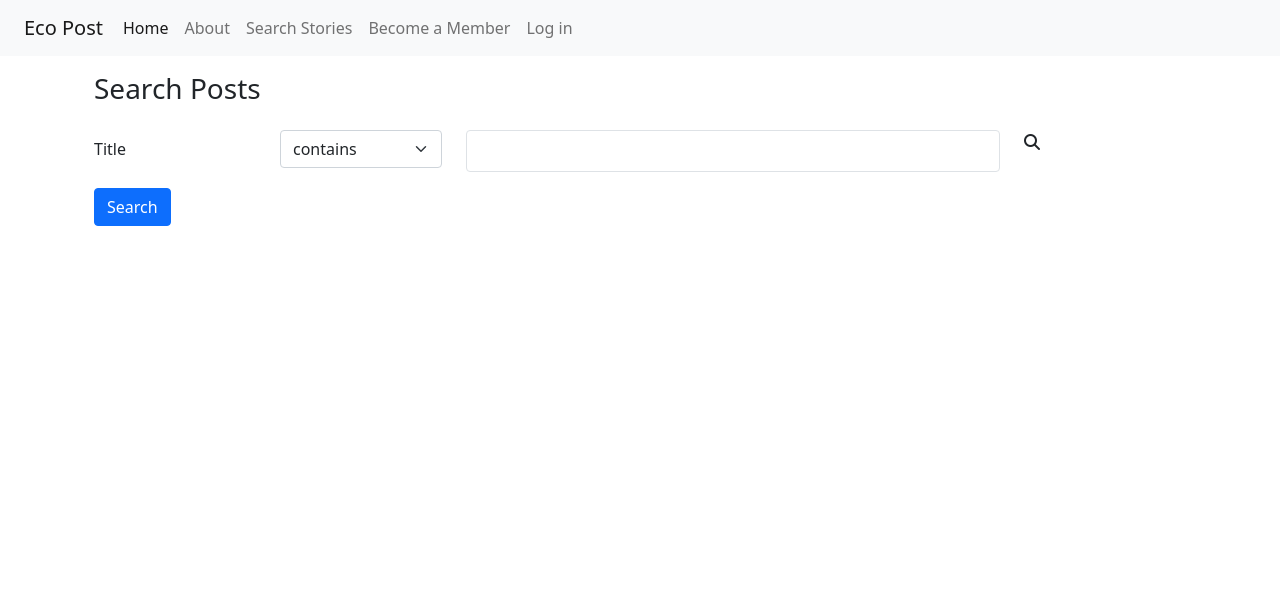
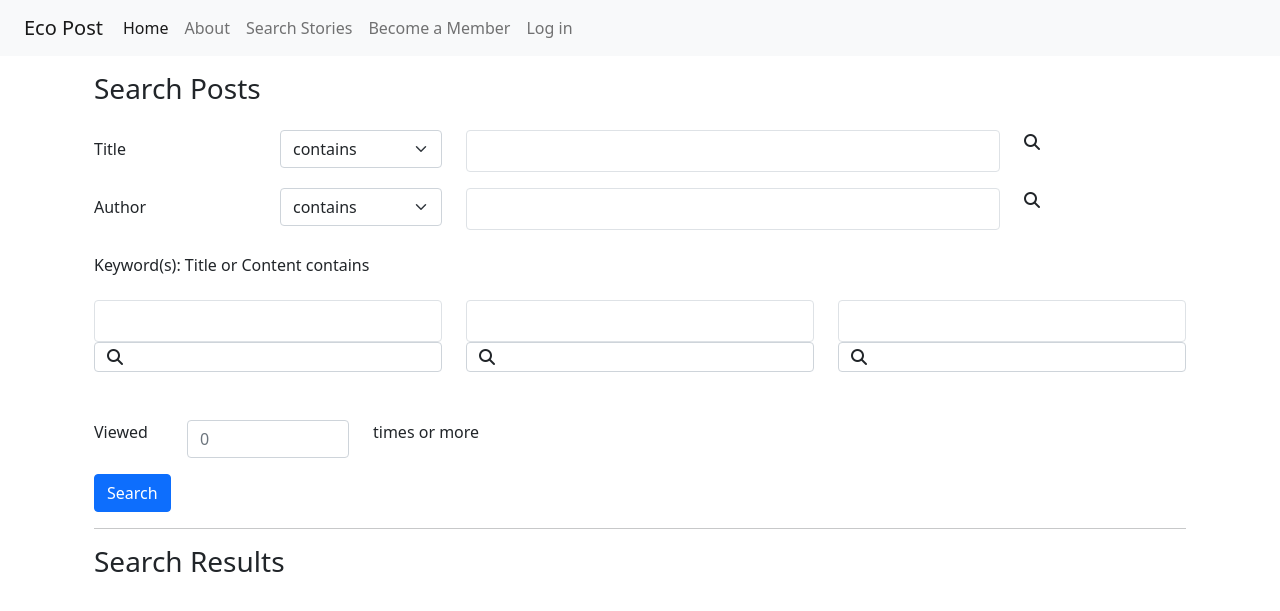
Before and after one commit to rkyzk/ecopost, a Django app: page /search_story/ in a window 1280 px wide. Shown: the top 611 px of the page. Run offline with Django 3.2, Linux system fonts and the light colour scheme; some libraries are stand-ins or nearby versions.

Commit message:
add search by author and keywords. add code in views, search.html

```diff
--- a/blog/urls.py
+++ b/blog/urls.py
@@ -5,14 +5,14 @@ from django.conf.urls.static import static
 
 urlpatterns = [
         path('', views.PostList.as_view(), name='home'),
-        path('detail/<slug:slug>/', views.PostDetail.as_view(), name='post_detail'),
+        path('my_page/<int:id>/', views.MyPage.as_view(), name='my_page'),
         path('search_story/', views.Search.as_view(), name='search'),
         path('add_story/', views.AddStory.as_view(), name='add_story'),
-        path('<slug:slug>/update/', views.UpdatePost.as_view(), name='update_post'),
-        path('<slug:slug>/delete/', views.DeletePost.as_view(), name='delete_post'),
-        path('<slug:slug>/like/', views.PostLike.as_view(), name='post_like'),
-        path('<slug:slug>/bookmark/', views.Bookmark.as_view(), name='bookmark'),
-        path('my_page/<int:id>/', views.MyPage.as_view(), name='my_page'),
+        path('update/<slug:slug>/', views.UpdatePost.as_view(), name='update_post'),
+        path('delete/<slug:slug>/', views.DeletePost.as_view(), name='delete_post'),
+        path('like/<slug:slug>', views.PostLike.as_view(), name='post_like'),
+        path('bookmark/<slug:slug>', views.Bookmark.as_view(), name='bookmark'),
         path('update_comment/<int:id>', views.UpdateComment.as_view(), name='update_comment'),
         path('delete_comment/<int:id>', views.DeleteComment.as_view(), name='delete_comment'),
+        path('detail/<slug:slug>/', views.PostDetail.as_view(), name='post_detail'),
 ]
--- a/blog/views.py
+++ b/blog/views.py
@@ -3,7 +3,7 @@ from django.views import generic, View
 from django.http import HttpResponseRedirect, HttpResponse
 from django.contrib.auth.mixins import LoginRequiredMixin, UserPassesTestMixin
 from django.contrib import messages
-from django.urls import reverse_lazy
+from django.db.models import Q
 from .forms import PostForm, CommentForm
 from .models import Post, Comment
 
@@ -261,7 +261,13 @@ class Search(View):
         posts = Post.objects.filter(status=2)
 
         title_query = request.GET.get('title_input')
-        title_filter_type = request.GET.get('title_option')
+        title_filter_type = request.GET.get('title_filter')
+        author_query = request.GET.get('author_input')
+        author_filter_type = request.GET.get('author_filter')
+        kw_query_list = [request.GET.get('keyword_1'),
+                         request.GET.get('keyword_2'),
+                         request.GET.get('keyword_3')
+                    ]
 
         query_lists = []
 
@@ -272,6 +278,19 @@ class Search(View):
                 qs_title = posts.filter(title__exact=title_query)
             if qs_title != []:
                 query_lists.append(qs_title)
+
+        if author_query != '' and author_query is not None:
+            if author_filter_type == "contains":
+                qs_author = posts.filter(author__username__icontains=author_query)
+            else:
+                qs_author = posts.filter(author__username__exact=author_query)
+            if qs_author != []:
+                query_lists.append(qs_author)
+
+        for kw in kw_query_list:
+            if kw != '' and kw is not None:
+                qs = posts.filter(Q(title__icontains=kw) | Q(content__icontains=kw))
+                query_lists.append(qs)
 
         if query_lists != []:
             qs = query_lists[0]
@@ -285,11 +304,11 @@ class Search(View):
                 i += 1
 
         no_results = False
-        if 'submit' in self.request.GET.keys():
-            print('hello')
+        print("search button clicked?")
+        print('search' in self.request.GET)
+        if 'search' in self.request.GET:
             if qs == []:
                 no_results = True
-        print(qs)
         context = {
             'queryset': qs,
             'no_results': no_results
--- a/templates/search.html
+++ b/templates/search.html
@@ -5,10 +5,11 @@
   <h3 class="mt-3">Search Posts</h3>
   <form method="GET" action="{% url 'search' %}">
   {% csrf_token %}
+  <!-- Search by title -->
     <div class="row mt-4">
       <label for="title_search" class="col-sm-2 col-form-label">Title</label>
       <div class="col-sm-2">
-        <select name="title_option" id="title_option" class="form-select">
+        <select name="title_filter" id="title_filter" class="form-select">
           <option value="contains" selected>contains</option>
           <option value="is_exactly">is exactly</option>
         </select>
@@ -18,13 +19,89 @@
       </div>
       <span class="col-sm-1"><i class="fa fa-search"></i></span>
     </div>
-    <button type="submit" class="btn btn-primary mt-3" name="submit" value="search">Search</button>
+    <!-- Search by author -->
+    <div class="row mt-3">
+      <label for="author_search" class="col-sm-2 col-form-label">Author</label>
+      <div class="col-sm-2">
+        <select name="title_option" id="author_filter" class="form-select">
+          <option value="contains" selected>contains</option>
+          <option value="is_exactly">is exactly</option>
+        </select>
+      </div>
+      <div class="col-sm-6">
+        <input id="author_search" class="form-control py-2 border-right-0 border" type="search" name="author_input" />
+      </div>
+      <span class="col-sm-1"><i class="fa fa-search"></i></span>
+    </div>
+    <!-- Search by keywords -->
+    <div class="row mt-3">
+      <label for="author_search" class="col-form-label">Keyword(s): Title or Content contains</label>
+    </div>
+    <div class="row mt-3">
+      <div class="col-sm-4">
+        <input class="form-control py-2 border-right-0 border" type="search" name="keyword_1" />
+        <span class="input-group-append">
+          <div class="input-group-text bg-transparent">
+            <i class="fa fa-search"></i>
+          </div>
+        </span>
+      </div>
+      <div class="col-sm-4">
+        <input class="form-control py-2 border-right-0 border" type="search" name="keyword_2" />
+        <span class="input-group-append">
+          <div class="input-group-text bg-transparent">
+            <i class="fa fa-search"></i>
+          </div>
+        </span>
+      </div>
+      <div class="col-sm-4">
+        <input class="form-control py-2 border-right-0 border" type="search" name="keyword_3" />
+        <span class="input-group-append">
+          <div class="input-group-text bg-transparent">
+            <i class="fa fa-search"></i>
+          </div>
+        </span>
+      </div>
+    </div>
+    <!-- Search by view counts -->
+    <div class="row mt-5">
+      <div class="col-sm-1">
+        <span>Viewed</span>
+      </div>
+      <div class="col-sm-2">
+        <input type="number" min=0 class="form-control" id="viewCountMin" placeholder="0" name="view_count_min">
+      </div>
+      <div class="col-sm-2">
+        <span>times or more</span>
+      </div>
+    </div>
+
+    <button type="submit" class="btn btn-primary mt-3" name="search" value="search">Search</button>
   </form>
+  <hr/>
+  <h3 mt-3>Search Results</h3>
+    {% if no_results %}
+      <p>No results found</p>
+    {% endif %}
     <div class="row">
         {% for post in queryset %}
         <div class="col-md-4">
+          <div class="image-container">
             {{ post.title }}
-      <span>Author: {{ post.author.username }}</span>
+            <span>Author: {{ post.author.name }}</span>
+            <div class="image-container">
+              {% if "placeholder" in post.featured_image.url %}
+                <img class="card-img-top" src="media/default.jpg" width="100%">
+              {% else %}
+                <img class="card-img-top" src=" {{ post.featured_image.url }}" width="100%">
+              {% endif %}
+              <div>
+                <p class="author">Author: {{ post.author }} | {{ post.published_on }}</p>
+                <strong><p>{{ post.title }}</p></strong>
+
+              </div>
+            </div>
+        </div>
       </div>
         {% if forloop.counter|divisibleby:3 %}
     </div>
```
Also changed, not shown: README.md. Lines whose indentation alone changed are shown as unchanged.
